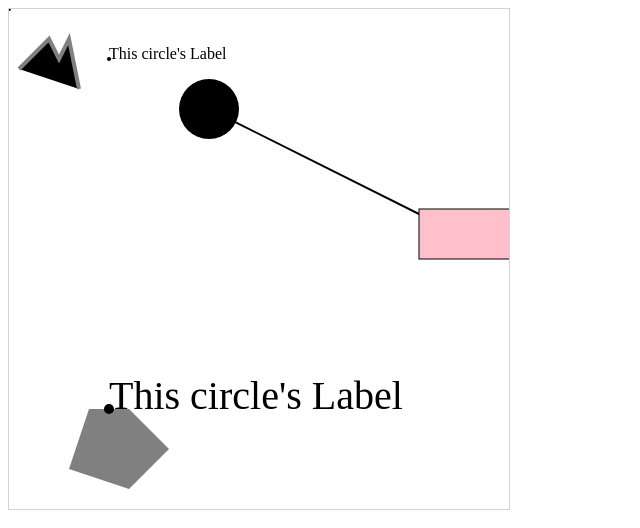
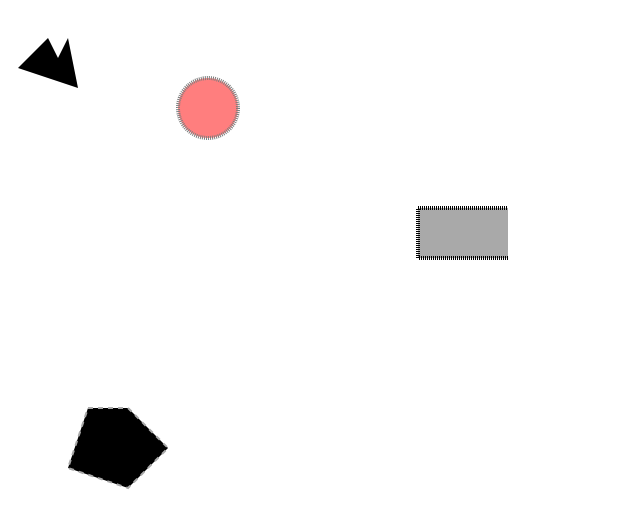
Before and after one commit to DistrictDataLabs/04-team4, a plain HTML site: page d3js_projects/d3ia.html in a window 1280 px wide. Shown: the whole page, without its empty margins (0-640 px from the left). Drawn offline with nearby package versions, Linux system fonts and the light colour scheme.

Commit message:
updated d3ia.html

```diff
--- a/d3js_projects/d3ia.html
+++ b/d3js_projects/d3ia.html
@@ -2,32 +2,41 @@
 <html>
         <head>
                 <script src="https://d3js.org/d3.v3.min.js" charset="utf-8"></script>
+                <style>
+.inactive, .tentative {
+        stroke: darkgray;
+        stroke-width: 2px;
+        stroke-dasharray: 5 5;
+}
+
+        .tentative {
+                opacity: .5;
+        }
+
+        .active {
+                stroke: black;
+                stroke-width: 4px;
+                stroke-dasharray: 1;
+        }
+
+        circle {
+                fill:red;
+        }
+
+        rect {
+                fill: darkgray;
+        }
+                </style>
         </head>
         <body>
                 <div id="infovizDiv">
-			<svg style="width:500px;height:500px;border:1px lightgray solid;">
-			<path d="M 10,60 40,30 50,50 60,30 70,80"
-			style="fill:black;stroke:gray;stroke-width:4px;" />
-			<polygon style="fill:gray;"
-			points="80,400 120,400 160,440 120,480 60,460" />
+                        <svg style="width:500px;height:500px;border:1;
+                        px lightgray solid;">
+                                <path d="M 10,60 40,30 50,50 60,30 70,80"/>
+                                <polygon class="inactive" points="80,400 120,400 160,440 120,480 60,460" />
                                 <g>
-			<line x1="200" y1="100" x2="450" y2="225"
-			style="stroke:black;stroke-width:2px;"/>
-			<circle cy="100" cx="200" r="30"/>
-			<rect x="410" y="200" width="100" height="50"
-			style="fill:pink;stroke:black;stroke-width:1px;" />
-			</g>
-			<g>
-			<circle r="2"/>
-			<text>This circle's Label</text>
-			</g>
-			<g transform="translate(100,50)">
-			  <circle r="2"/>
-			  <text>This circle's Label</text>
-			  </g>
-			<g transform="translate(100,400) scale(2.5)">
-			  <circle r="2"/>
-			  <text> This circle's Label</text>
+                                <circle class="active tentative" cy="100" cx="200" r="30"/>
+                                <rect class="active" x="410" y="200" width="100" height="50"/>
                                 </g>
                         </svg>
                 </div>
```
Lines whose indentation alone changed are shown as unchanged.
